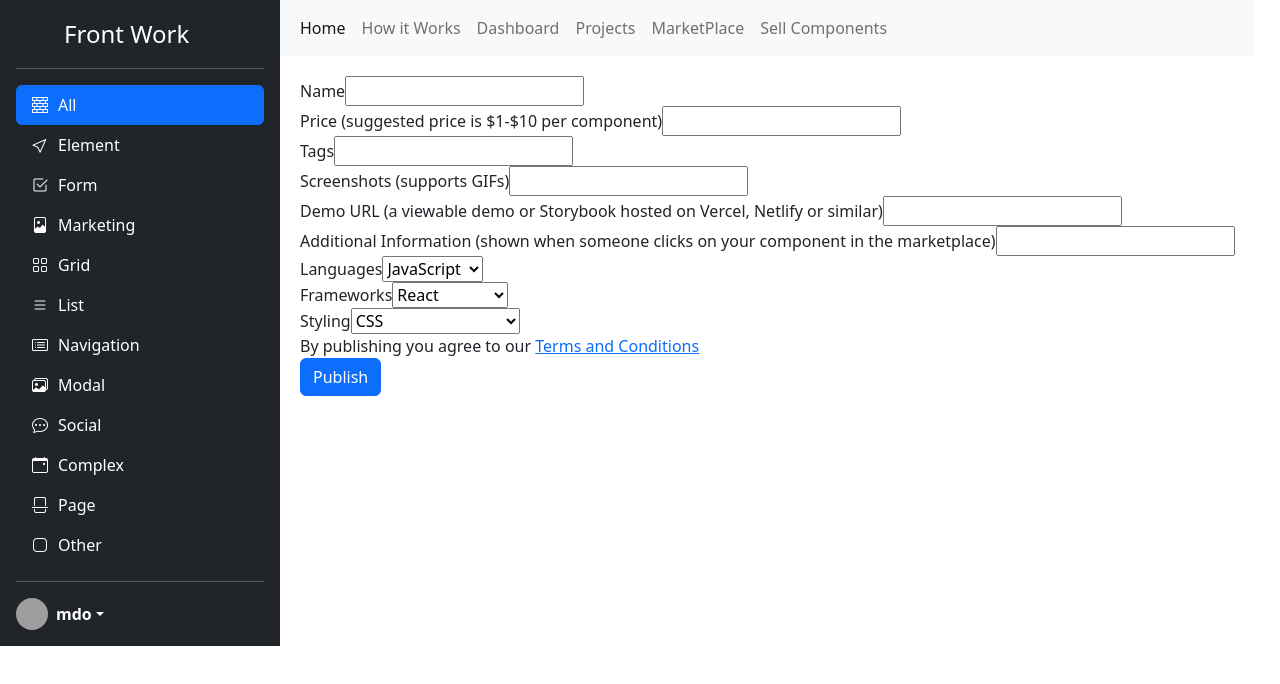
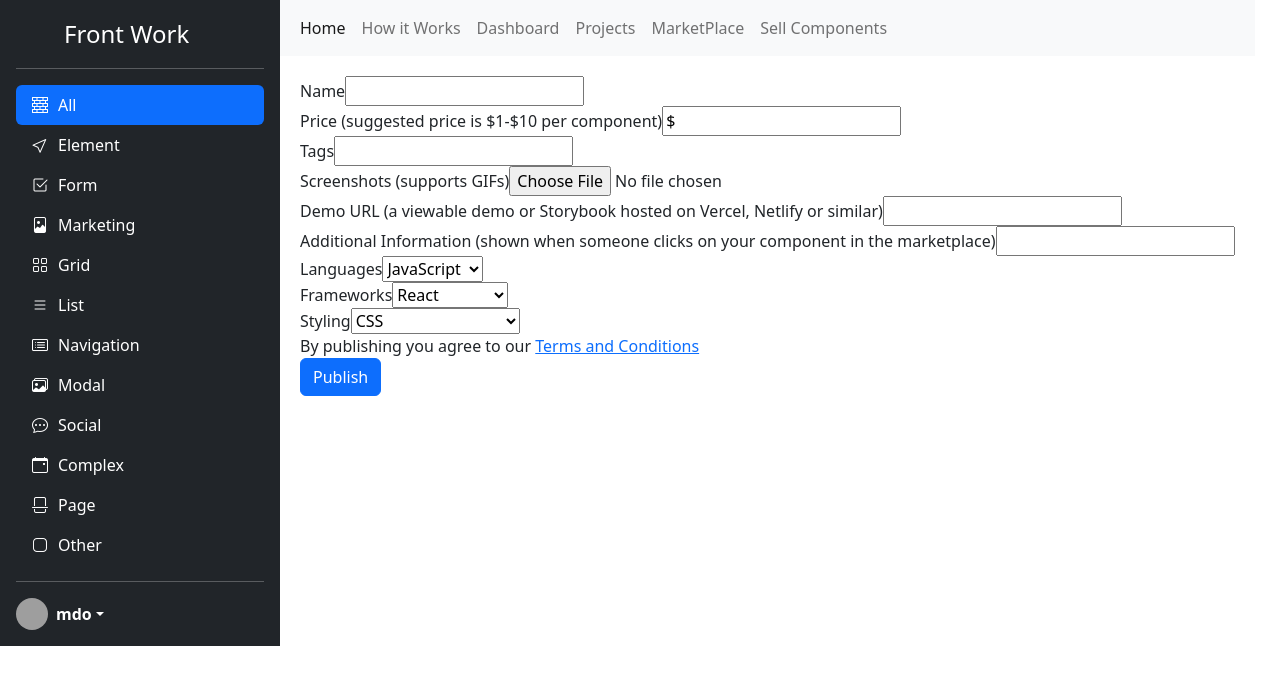
Before and after one commit to kalburgimanjunath/react-frontstore, a React (Create React App) app: page /upload in a window 1280 px wide. Shown: the top 684 px of the page. Built offline with nearby package versions, Linux system fonts and the light colour scheme; grey boxes are pictures that could not be loaded.

Commit message:
1 file modified

```diff
--- a/src/pages/Upload.js
+++ b/src/pages/Upload.js
@@ -4,51 +4,114 @@ import { Formik, Form, Field } from 'formik';
 export default function Upload() {
   return (
     <div className="page">
-      <Formik>
-        <Form>
+      <Formik
+        initialValues={{ price: '$' }}
+        validate={(values) => {
+          const errors = {};
+          if (!values.name) {
+            errors.name = 'Required';
+          } else {
+            errors.email = 'Invalid name';
+          }
+          return errors;
+        }}
+        onSubmit={(values, { setSubmitting }) => {
+          setTimeout(() => {
+            alert(JSON.stringify(values, null, 2));
+            setSubmitting(false);
+          }, 400);
+        }}
+      >
+        {({
+          values,
+          errors,
+          touched,
+          handleChange,
+          handleBlur,
+          handleSubmit,
+          isSubmitting,
+          /* and other goodies */
+        }) => (
+          <Form onSubmit={handleSubmit}>
             <div>
               <label htmlfor="name">Name</label>
-            <input type="text" name="name" />
+              <input
+                type="text"
+                name="name"
+                onChange={handleChange}
+                onBlur={handleBlur}
+                value={values.name}
+              />
             </div>
             <div>
               <label htmlfor="price">
                 Price (suggested price is $1-$10 per component)
               </label>
-            <input type="text" name="price" />
+              <input
+                type="text"
+                name="price"
+                onChange={handleChange}
+                onBlur={handleBlur}
+                value={values.price}
+              />
             </div>
             <div>
               <label htmlfor="tags">Tags</label>
-            <input type="text" name="tags" />
+              <input
+                type="text"
+                name="tags"
+                onChange={handleChange}
+                onBlur={handleBlur}
+                value={values.tags}
+              />
             </div>
             <div>
               <label htmlfor="screenshots">Screenshots (supports GIFs)</label>
-            <input type="text" name="screenshots" />
+              <input
+                type="file"
+                name="screenshots"
+                onChange={handleChange}
+                onBlur={handleBlur}
+                value={values.file}
+              />
             </div>
             <div>
               <label htmlfor="demoURL">
                 Demo URL (a viewable demo or Storybook hosted on Vercel, Netlify
                 or similar)
               </label>
-            <input type="text" name="demoURL" />
+              <input
+                type="text"
+                name="demoURL"
+                onChange={handleChange}
+                onBlur={handleBlur}
+                value={values.demoURL}
+              />
             </div>
             <div>
               <label htmlfor="addinfo">
                 Additional Information (shown when someone clicks on your
                 component in the marketplace)
               </label>
-            <input type="text" name="addinfo" />
+              <input
+                type="text"
+                name="addinfo"
+                onChange={handleChange}
+                onBlur={handleBlur}
+                value={values.addinfo}
+              />
             </div>
             <div>
               <label htmlfor="language">Languages</label>
-            <select>
+              <select onChange={handleChange} value={values.language}>
                 <option>JavaScript</option>
                 <option>TypeScript</option>
                 <option>Flow</option>
               </select>
             </div>
             <div>
-            <label htmlfor="language">Frameworks</label>
-            <select>
+              <label htmlfor="frameworks">Frameworks</label>
+              <select onChange={handleChange} value={values.frameworks}>
                 <option>React</option>
                 <option>Vue</option>
                 <option>Angular</option>
@@ -58,8 +121,8 @@ export default function Upload() {
               </select>
             </div>
             <div>
-            <label htmlfor="language">Styling</label>
-            <select>
+              <label htmlfor="styling">Styling</label>
+              <select onChange={handleChange} value={values.styling}>
                 <option>CSS</option>
                 <option>Sass</option>
                 <option>Less</option>
@@ -73,10 +136,15 @@ export default function Upload() {
               By publishing you agree to our{' '}
               <Link to="../howitworks">Terms and Conditions</Link>
             </div>
-          <button type="button" className="btn btn-primary">
+            <button
+              type="submit"
+              disabled={isSubmitting}
+              className="btn btn-primary"
+            >
               Publish
             </button>
           </Form>
+        )}
       </Formik>
     </div>
   );
```
Lines whose indentation alone changed are shown as unchanged.
